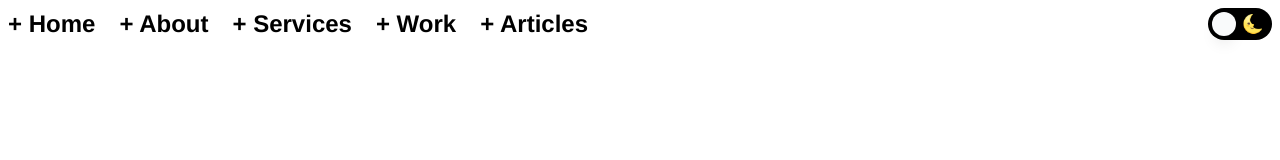
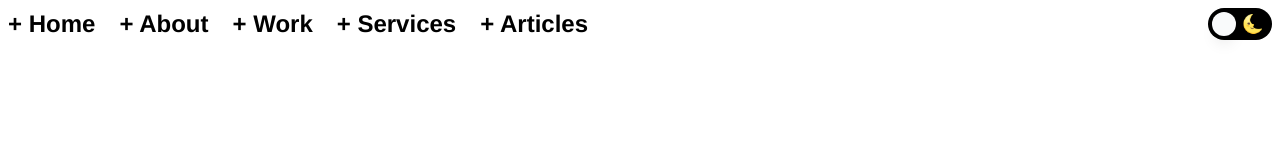
Before and after one commit to samanthacabrera/portfolio, a React (Vite) app: page / in a window 1280 px wide. Shown: the top 160 px of the page. Built offline with nearby package versions, Linux system fonts and the light colour scheme; no server answers.

Commit message:
move services component in homepage layout after projects

```diff
--- a/src/components/Navbar.jsx
+++ b/src/components/Navbar.jsx
@@ -93,18 +93,18 @@ const Navbar = () => {
             + About
           </button>
           <button
+            onClick={() => handleNavigation('projects')}
+            className="hover-effect ease-in-out scramble-hover"
+            data-value="+ Work"
+          >
+            + Work
+          </button>
+          <button
             onClick={() => handleNavigation('services')}
             className="hover-effect ease-in-out scramble-hover"
             data-value="+ Services"
           >
             + Services
-          </button>
-          <button
-            onClick={() => handleNavigation('projects')}
-            className="hover-effect ease-in-out scramble-hover"
-            data-value="+ Work"
-          >
-            + Work
           </button>
           <button
             onClick={() => handleNavigation('blog')}
--- a/src/pages/homepage/Home.jsx
+++ b/src/pages/homepage/Home.jsx
@@ -91,11 +91,11 @@ function Home() {
             <section id="intro" className="w-full h-screen flex justify-center items-center px-12" style={{ scrollSnapAlign: "start" }}>
                 <Intro />
             </section>
+            <section id="projects" className="w-full h-screen flex justify-center items-center px-12" style={{ scrollSnapAlign: "start" }}>
+                <ProjectsList />
+            </section>
             <section id="services" className="w-full h-screen flex justify-center items-center px-12" style={{ scrollSnapAlign: "start" }}>
                 <Services />
-            </section>
-            <section id="projects" className="w-full h-screen flex justify-center items-center px-12" style={{ scrollSnapAlign: "start" }}>
-                <ProjectsList />
             </section>
             <section id="blog" className="w-full h-screen flex justify-center items-center px-12" style={{ scrollSnapAlign: "start" }}>
                 <Blog />
```
